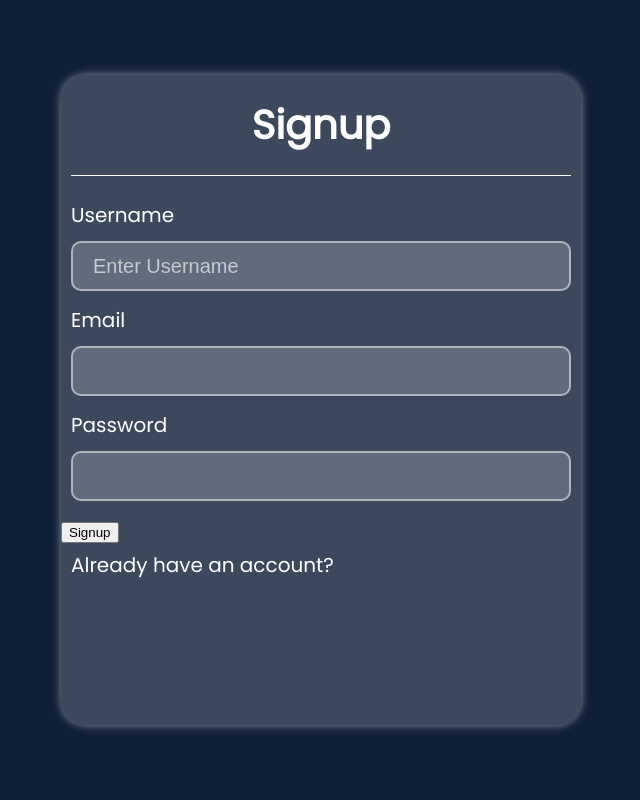
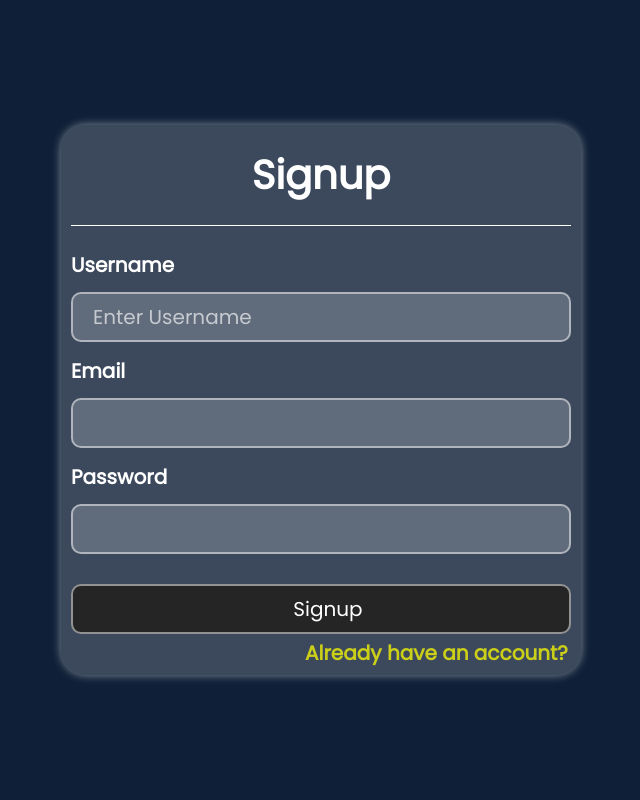
Before and after one commit to Piwoksn/ToDo_App, a Django app: page / in a window 1280 px wide. Shown: the whole page, without its empty margins (319-959 px from the left). Run offline with Django 4.2, Linux system fonts and the light colour scheme; some web fonts are replaced.

Commit message:
added bootstrap cdn

```diff
--- a/todo/static/css/index.css
+++ b/todo/static/css/index.css
@@ -19,7 +19,7 @@ body {
 
 .signup-box {
   background-color: #ffffff30;
-  height: 650px;
+  height: 550px;
   width: 520px;
   border-radius: 25px;
   box-shadow: 0 0 10px rgba(255, 255, 255, 0.5);
--- a/todo/templates/signup.html
+++ b/todo/templates/signup.html
@@ -10,6 +10,7 @@
     <link rel="stylesheet" href="{% static 'css/index.css' %}">
     <link rel="stylesheet"
         href="https://fonts.googleapis.com/css2?family=Font Awesome 5 Brands:wght@400&display=swap">
+        <link href="https://cdn.jsdelivr.net/npm/bootstrap@5.3.3/dist/css/bootstrap.min.css" rel="stylesheet" integrity="sha384-QWTKZyjpPEjISv5WaRU9OFeRpok6YctnYmDr5pNlyT2bRjXh0JMhjY6hW+ALEwIH" crossorigin="anonymous">
 
 </head>
 <body>
@@ -36,15 +37,18 @@
                 </div>
 
                 <div class="field">
-                    <input type="submit" class="submit-buton" value="Signup">
+                    <input type="submit" class="submit-button" value="Signup">
                 </div>
             </form>
 
             <div class="field">
+                <a class="anc" href="/login">
                 <b>Already have an account?</b>
-                <a class="anc" href="/login"></a>
+                </a>
             </div>
         </div>
     </div>
+
+    <script src="https://cdn.jsdelivr.net/npm/bootstrap@5.3.3/dist/js/bootstrap.bundle.min.js" integrity="sha384-YvpcrYf0tY3lHB60NNkmXc5s9fDVZLESaAA55NDzOxhy9GkcIdslK1eN7N6jIeHz" crossorigin="anonymous"></script>
 </body>
 </html>
```
